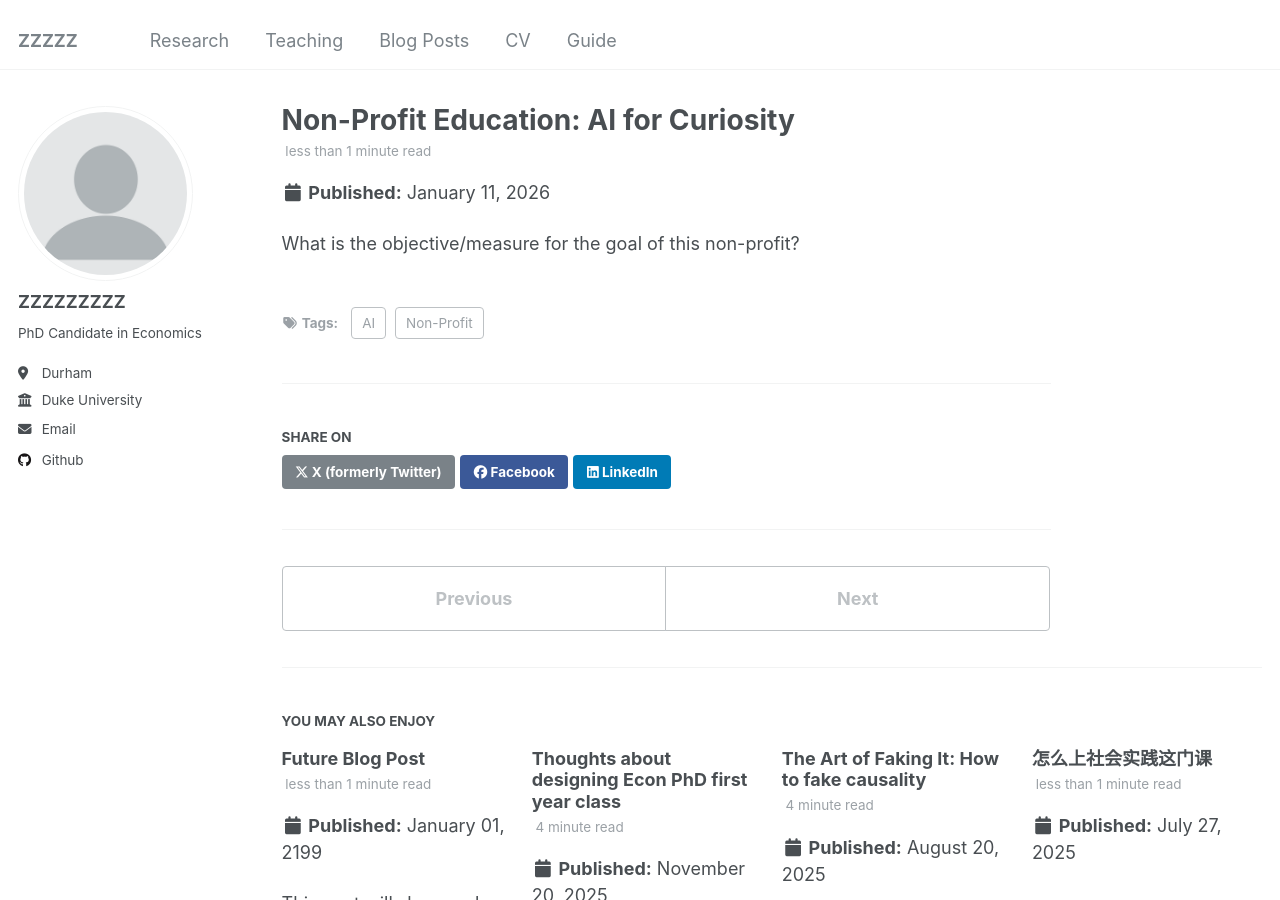
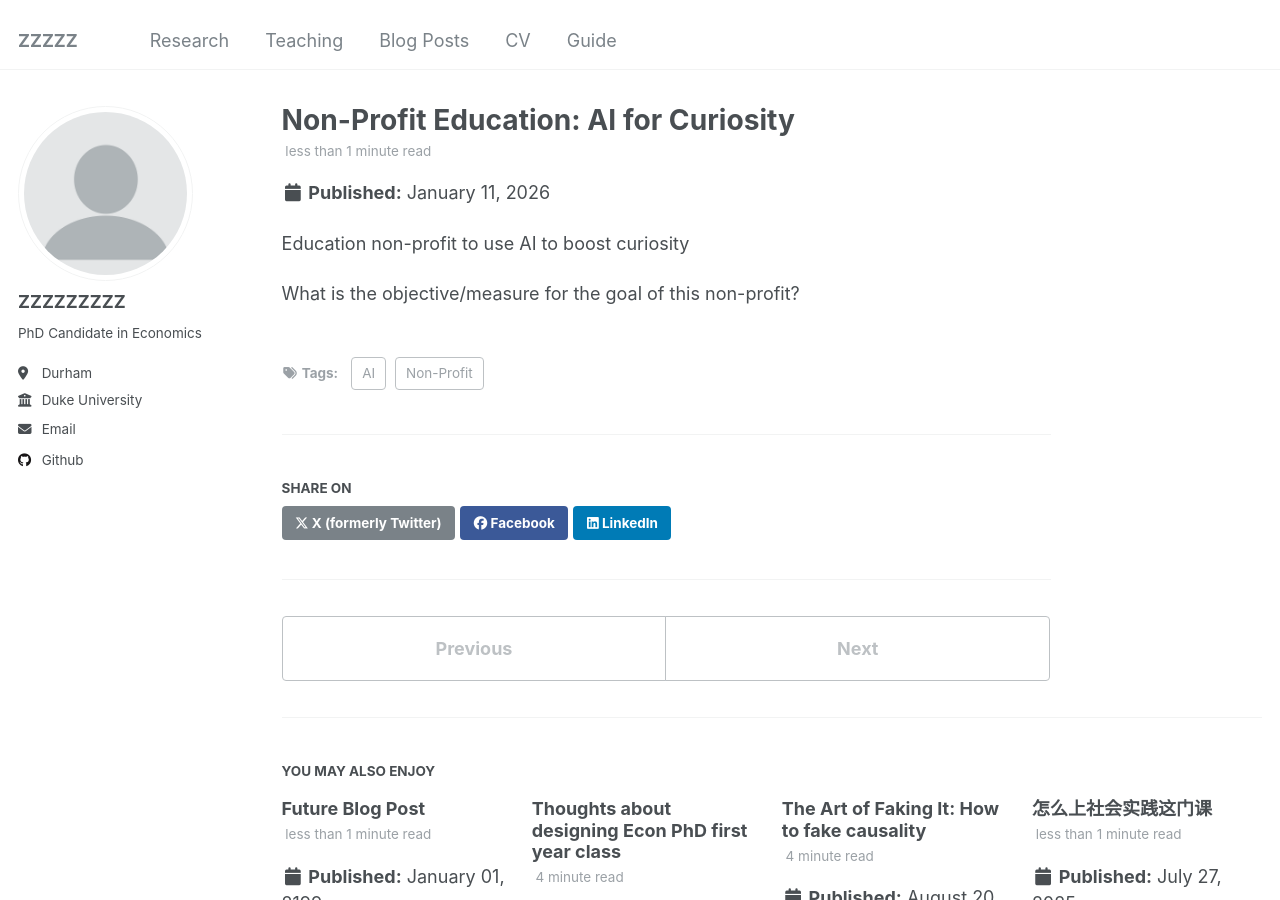
Before and after one commit to henrymzc/henrymzc.github.io, a Jekyll site: the page built from _posts/2026-01-11-blog-post-1.md, in a window 1280 px wide and 900 px high. Built offline with Jekyll 4.4.1, drawn with Linux system fonts in a browser that asks for light colours.

Commit message:
Add objective for education non-profit using AI
Added a new line about the non-profit's use of AI to boost curiosity.

```diff
--- a/_posts/2026-01-11-blog-post-1.md
+++ b/_posts/2026-01-11-blog-post-1.md
@@ -7,4 +7,6 @@ tags:
   - AI
 ---
 
+Education non-profit to use AI to boost curiosity
+
 What is the objective/measure for the goal of this non-profit?
```
